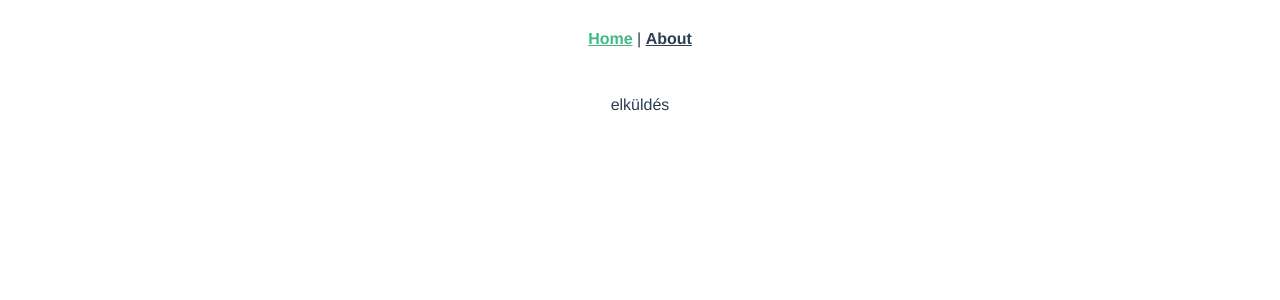
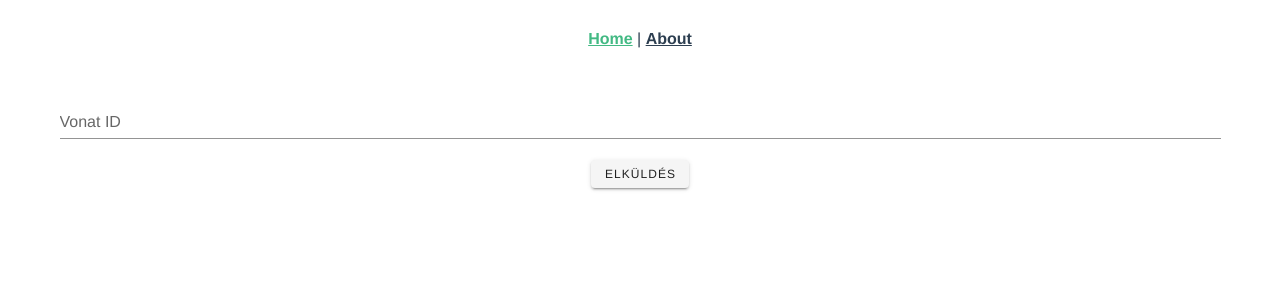
Before and after one commit to datapress-oss/MavSearch, a Vue app in the folder client/: page / in a window 1280 px wide. Shown: the top 300 px of the page. Built offline with nearby package versions, Linux system fonts and the light colour scheme.

Commit message:
refactor: 💡 Rewrite Home.vue in Vuetify

```diff
--- a/client/src/views/Home.vue
+++ b/client/src/views/Home.vue
@@ -1,11 +1,15 @@
 <template>
-  <div class="home">
-    <input type="text" v-model="dataID">
-    <h1>{{ dataID }}</h1>
-    <button v-on:click="send">
-      elküldés
-    </button>
-  </div>
+  <v-form>
+    <v-container>
+      <v-row align-center justify-center class="home">
+        <v-col>
+        <v-text-field v-model="dataID"  label="Vonat ID"></v-text-field>
+        <h1>{{dataID}}</h1>
+        <v-btn small c-on:click="send"> Elküldés </v-btn>
+        </v-col>
+      </v-row>
+    </v-container>
+  </v-form>
 </template>
 
 <script>
```
